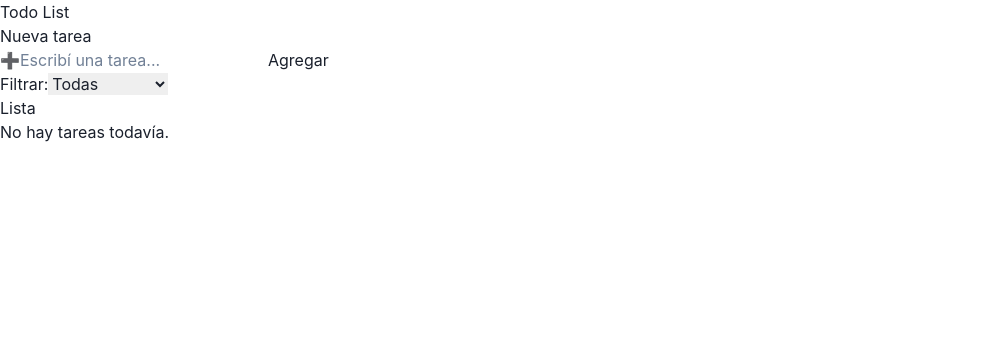
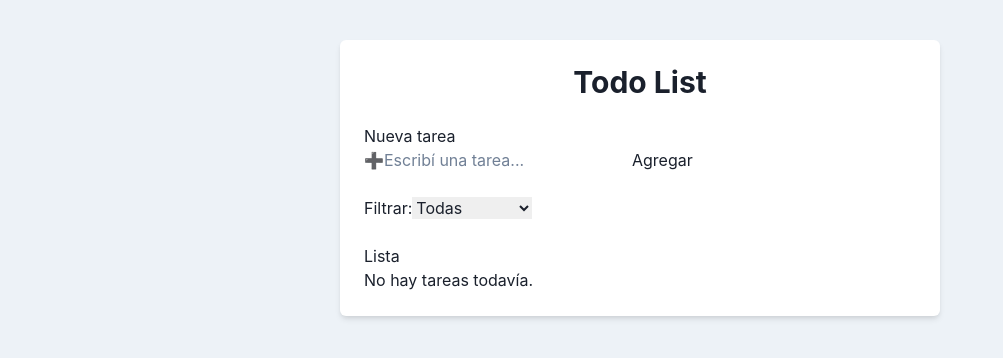
Before and after one commit to PriscilaRosales/react-todo-list, a React (Vite) app: page / in a window 1280 px wide. Shown: the top 358 px of the page, without its empty margins (0-1003 px from the left). Built offline with nearby package versions, Linux system fonts and the light colour scheme.

Commit message:
Agregando layout base con Chakra (Box/VStack)

```diff
--- a/src/App.jsx
+++ b/src/App.jsx
@@ -3,6 +3,9 @@ import Form from "./components/Form.jsx";
 import TodoList from "./components/TodoList.jsx";
 
 import {
+  Box,
+  Heading,
+  VStack,
   Button,
   Modal,
   ModalOverlay,
@@ -11,9 +14,10 @@ import {
   ModalBody,
   ModalFooter,
   ModalCloseButton,
+  Text,
   useDisclosure,
-  Text,
 } from "@chakra-ui/react";
+
 
 function App() {
   const STORAGE_KEY = "todos";
@@ -70,8 +74,20 @@ function App() {
   });
 
   return (
-    <div className="app">
-      <h1>Todo List</h1>
+  <Box minH="100vh" bg="gray.100" py={10}>
+    <VStack
+      spacing={6}
+      maxW="600px"
+      mx="auto"
+      bg="white"
+      p={6}
+      borderRadius="md"
+      boxShadow="md"
+      align="stretch"
+    >
+      <Heading size="lg" textAlign="center">
+        Todo List
+      </Heading>
 
       <Form onAddTodo={handleAddTodo} />
 
@@ -90,7 +106,9 @@ function App() {
         onDeleteTodo={handleDeleteTodo}
         onEditTodo={handleEditTodo}
       />
+    </VStack>
 
+    {/* 🔽 El modal SIEMPRE va fuera del VStack */}
     <Modal isOpen={isOpen} onClose={onClose} isCentered>
       <ModalOverlay />
       <ModalContent>
@@ -110,21 +128,24 @@ function App() {
           </Button>
           <Button
             colorScheme="red"
+
             onClick={() => {
+  if (!todoToDelete) return;
+
   setTodos((prev) =>
     prev.filter((t) => t.id !== todoToDelete.id)
   );
   setTodoToDelete(null);
   onClose();
 }}
+
           >
             Eliminar
           </Button>
         </ModalFooter>
       </ModalContent>
     </Modal>
-
-    </div>
+  </Box>
 );
 }
 
```
Lines whose indentation alone changed are shown as unchanged.
